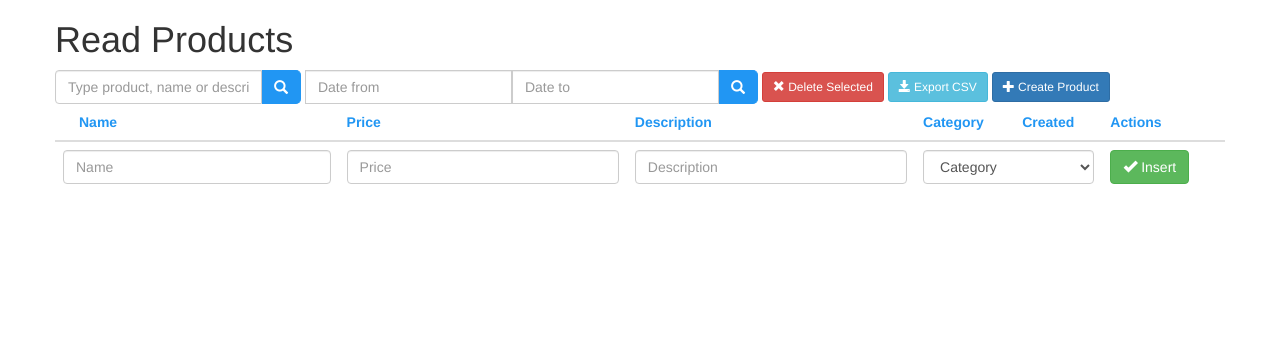
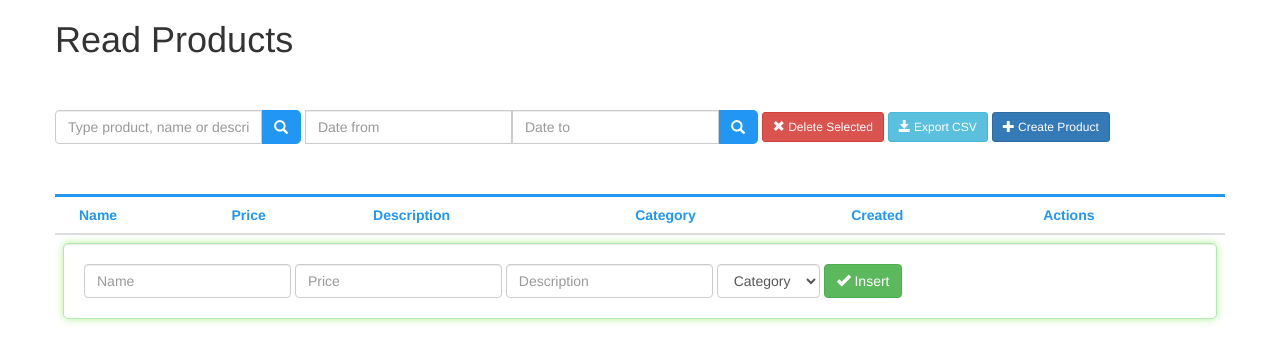
Before and after one commit to jaz1014/-webDeveloperTest, a PHP site: page / in a window 1280 px wide, after a click on "Create Product". Shown: the top 363 px of the page. Run offline with PHP 8.4, Linux system fonts and the light colour scheme; data that the repository does not hold is empty; some libraries are stand-ins or nearby versions.

Commit message:
Add files via upload

```diff
--- a/index.php
+++ b/index.php
@@ -17,6 +17,8 @@
 
     <title>..:: Store ::..</title>
 
+	<link rel="shortcut icon" href="icon.ico" type="image/x-icon">
+
     <!-- Latest compiled and minified CSS -->
 	<link rel="stylesheet" href="css/bootstrap.min.css">
 	<!-- Latest jQuery form server -->
@@ -26,6 +28,7 @@
 	<script src="js/bootstrap.min.js"></script>
 
     <!-- Custom CSS -->
+	<link href="css/style.css" rel="stylesheet" type="text/css">
 
     <!-- Custom Fonts -->
     <link href="font-awesome/css/font-awesome.min.css" rel="stylesheet" type="text/css">
@@ -61,17 +64,7 @@
 		}
 	</script>
 </head>
-<style>
-.search_button{
-	color: #fff;
-    background: #2196F3;
-    border: 1px solid #2196F3;
-    border-radius: 0px 5px 5px 0px;
-}
-th{
-	color:#2196f3;
-}
-</style>
+
 <body>
 	<div class="container">
 		<div class="row">
@@ -133,11 +126,13 @@
 						<th colspan= "2" >Actions</th>
 					</tr>
 					<tr id="add_product" class="collapse">
-						<form name="frmProducts" role="form" method="" action="" onsubmit="insertProduct(); return false">
-							<td colspan="2"><input type="text" name="name" id="" maxlength="150" value=""  class="form-control" placeholder="Name"/></td>
-							<td><input type="text" name="price" id="" maxlength="150" value=""  class="form-control" placeholder="Price "/></td>
-							<td><input type="text" name="description" id="" maxlength="150" value=""  class="form-control" placeholder="Description "/></td>
-							<td colspan="2">
+						<td colspan= "8">
+							<form name="frmProducts" class="form-inline"id="insertNew" role="form" method="" action="" onsubmit="insertProduct(); return false">
+
+								<input type="text" name="name" id="" maxlength="150" value=""  class="form-control" placeholder="Name"/>
+								<input type="text" name="price" id="" maxlength="150" value=""  class="form-control" placeholder="Price "/>
+								<input type="text" name="description" id="" maxlength="150" value=""  class="form-control" placeholder="Description "/>
+
 									<select name="category" id="" name="category" class="form-control" >
 										<option value="">Category </option>
 										<?php
@@ -148,13 +143,14 @@
 										}
 										?>
 									</select>
-							</td>
-							<td colspan="2">
+
+
 									<button type="submit" class="btn btn-success btn-md" >
 										<span class="glyphicon glyphicon-ok " aria-hidden="true"></span> Insert
 									</button>
+
+							</form>
 						</td>
-						</form>
 					</tr>
 				<thead>
 				<tbody id="resultado" >
```
Lines whose indentation alone changed are shown as unchanged.
